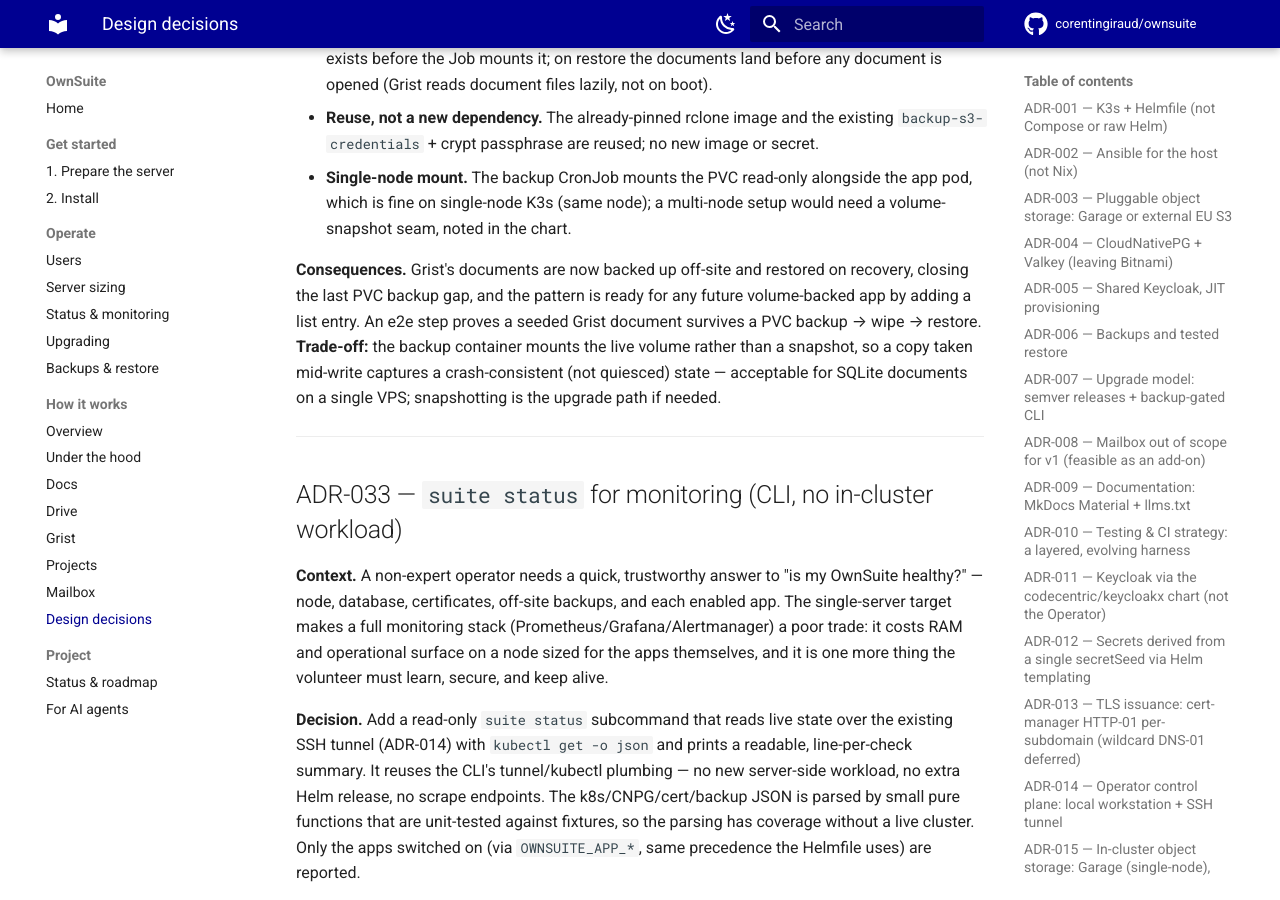
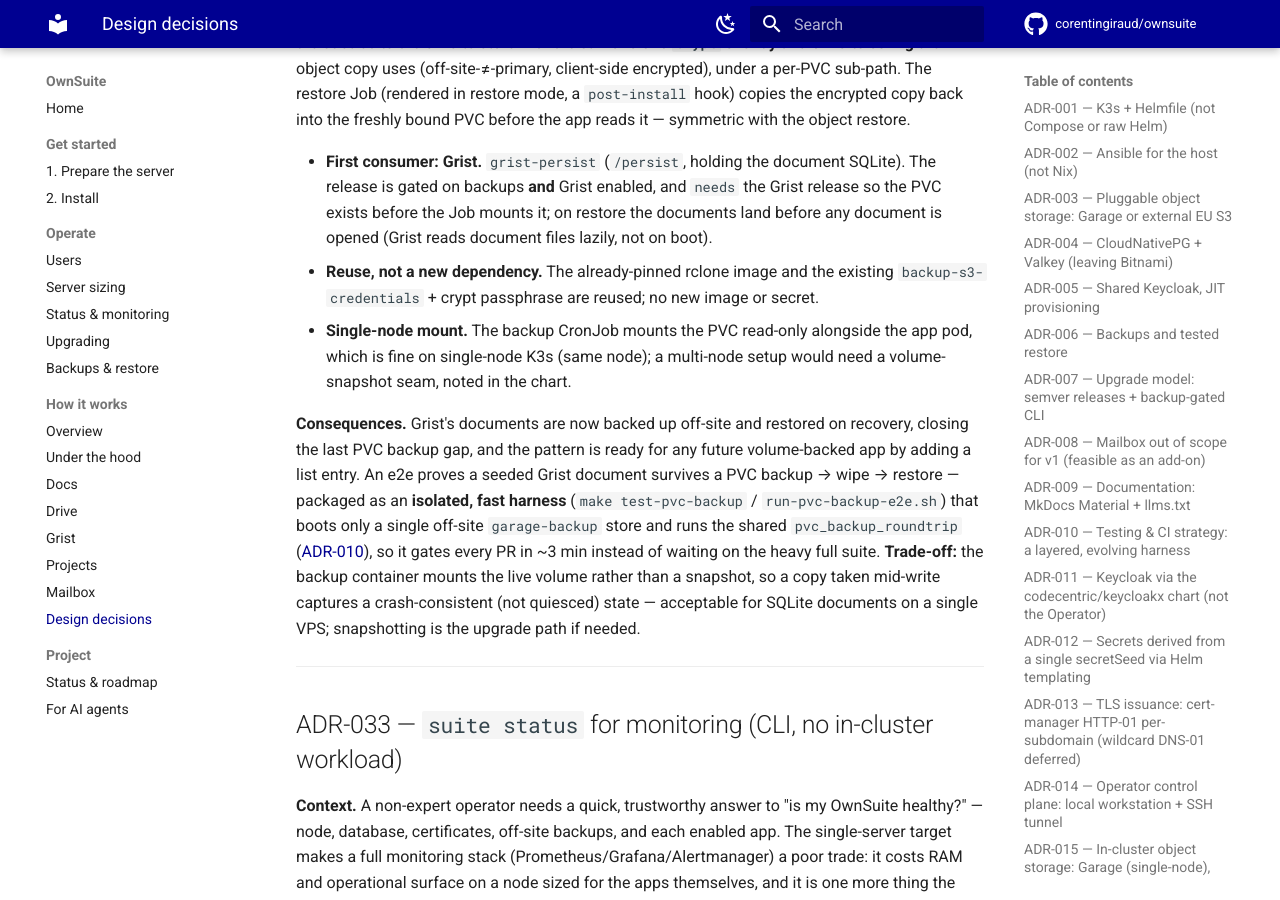
Before and after one commit to corentingiraud/ownsuite, an MkDocs documentation site: the page built from docs/understand/decisions.md, in a window 1280 px wide and 900 px high, scrolled down 27006 px. Built offline with MkDocs 1.6.1 and Material for MkDocs 9.7.7, drawn with Linux system fonts in a browser that asks for light colours; comment, search, counter and statistics services are not loaded; some of the changed text lies outside the part shown.

Commit message:
docs: reflect the fast PVC backup gate and the e2e PR/nightly split (#32)
Document what PR #31 added beyond the backup feature itself: the isolated
`make test-pvc-backup` harness and the helmfile-e2e split (fast pvc-backup job
gates PRs; the heavy full suite runs nightly/main only).

- AGENTS.md: Makefile targets, the helmfile-e2e.yml job split, the commands block.
- ADR-010: the per-component fast PR-gate evolution (shared round-trip in lib.sh).
- ADR-032: the e2e is now an isolated fast harness gating PRs.
- ADR-029: lib.sh is also sourced by run-pvc-backup-e2e.sh.

```diff
--- a/docs/understand/decisions.md
+++ b/docs/understand/decisions.md
@@ -193,6 +193,14 @@
 (`helmfile-e2e.yml`) — the layered philosophy holds; only the substrate fits the tool. The
 optional apps that don't fit alongside the core on one runner get their own per-app nightly
 matrix ([ADR-029](#adr-029-per-app-nightly-e2e-one-app-per-cluster)) — one app per fresh cluster.
+The same reasoning applies *within* the Helmfile layer: the full suite e2e (`make test-platform`,
+~15 images, 20–45 min, prone to shared-runner flakiness) is too heavy and slow to gate every PR,
+so a change to one component gets an **isolated, fast component e2e** that boots only that
+component's dependencies and runs the **same shared assertion code** as the full suite. The first
+is the PVC backup/restore round-trip ([ADR-032](#adr-032-standardised-reusable-off-site-pvc-backup)),
+which gates PRs in ~3 min via `make test-pvc-backup`; the full suite moved to nightly / `main` /
+`workflow_dispatch` only. The shared round-trip lives in `helmfile/tests/lib.sh`, so the fast and
+full harnesses can never drift.
 
 **Consequences.** Robust feedback proportional to risk, and a test foundation that the
 later work inherits instead of reinventing. Cost: Molecule/Testinfra are Python dev
@@ -1005,9 +1013,9 @@
   is delivered (MTA → delivery agent → mailbox) and reads back via the API, with no external relay,
   so nothing leaves the cluster. This finally exercises the inbound mail path in CI.
 
-The fail-fast watchdog, the cert wait and the failure diagnostics are **factored into a shared
-`helmfile/tests/lib.sh`** sourced by both the combined `run-e2e.sh` and the new `run-app-e2e.sh`,
-so the two harnesses share one implementation. The workflow runs on a schedule (after the combined
+The fail-fast watchdog, the cert wait, the failure diagnostics and the PVC backup/restore round-trip
+are **factored into a shared `helmfile/tests/lib.sh`** sourced by `run-e2e.sh`, `run-app-e2e.sh` and
+`run-pvc-backup-e2e.sh`, so the harnesses share one implementation. The workflow runs on a schedule (after the combined
 e2e) and on demand (`workflow_dispatch`), never on every PR — it is heavy and the Docs+Drive core
 is already proven on every relevant push. Locally: `make test-app APP=<grist|projects|messages>`.
 
@@ -1106,7 +1114,11 @@
 
 **Consequences.** Grist's documents are now backed up off-site and restored on recovery, closing the
 last PVC backup gap, and the pattern is ready for any future volume-backed app by adding a list
-entry. An e2e step proves a seeded Grist document survives a PVC backup → wipe → restore. **Trade-off:**
+entry. An e2e proves a seeded Grist document survives a PVC backup → wipe → restore — packaged as
+an **isolated, fast harness** (`make test-pvc-backup` / `run-pvc-backup-e2e.sh`) that boots only a
+single off-site `garage-backup` store and runs the shared `pvc_backup_roundtrip`
+([ADR-010](#adr-010-testing-ci-strategy-a-layered-evolving-harness)), so it gates every PR in ~3 min
+instead of waiting on the heavy full suite. **Trade-off:**
 the backup container mounts the live volume rather than a snapshot, so a copy taken mid-write captures
 a crash-consistent (not quiesced) state — acceptable for SQLite documents on a single VPS; snapshotting
 is the upgrade path if needed.
```
Also changed, not shown: AGENTS.md (+4 -3 lines).
